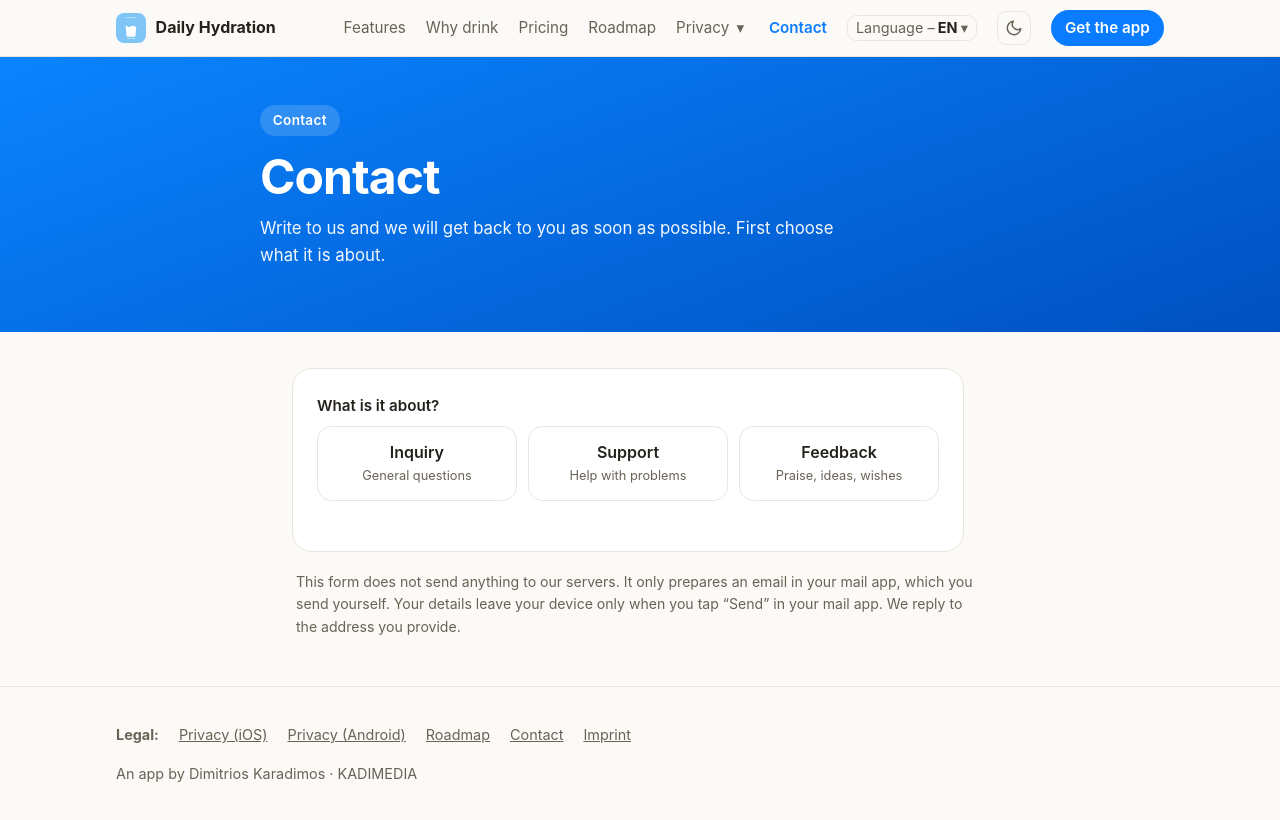
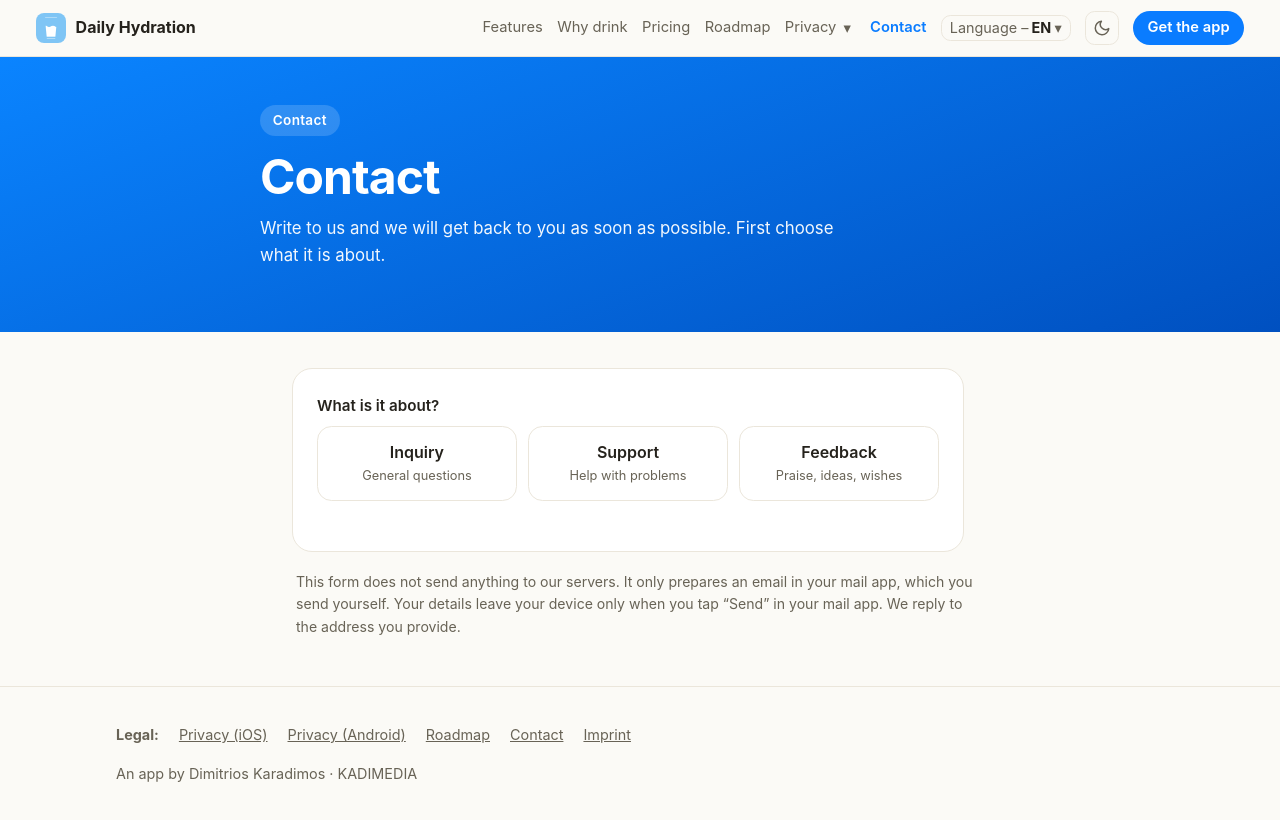
Before and after one commit to KARADIDIMI/kadimedia-apps, a plain HTML site: page contact/index.html in a window 1280 px wide. Drawn offline with Linux system fonts and the light colour scheme.

Commit message:
Add files via upload

```diff
--- a/assets/site.css
+++ b/assets/site.css
@@ -18,7 +18,7 @@ nav a { color:var(--muted); text-decoration:none; }
 nav a:hover, nav a[aria-current] { color:var(--ink); }
 nav .pill { color:#fff; background:var(--blue); padding:.35rem .9rem; border-radius:999px; font-weight:600; }
 nav .pill:hover { color:#fff; background:var(--blue-d); }
-@media (max-width:52rem) { nav a.hide-s { display:none; } }
+@media (max-width:64rem) { nav a.hide-s { display:none; } }
 .brand, nav a { white-space:nowrap; }
 @media (max-width:30rem) { nav { gap:.7rem; font-size:.88rem; } .brand { font-size:.95rem; gap:.45rem; } nav .pill { padding:.3rem .7rem; } header.top .wrap { gap:.5rem; } }
 
@@ -195,7 +195,7 @@ nav .pill { order:99; }
 .formcard .result { margin-top:1.2rem; }
 .formcard .privacy-note { margin:1.2rem .25rem 0; }
 @media (max-width:30rem) { .formcard .form { padding:1.2rem 1rem; } }
-@media (max-width:52rem) { nav .dd.hide-s { display:none; } }
+@media (max-width:64rem) { nav .dd.hide-s { display:none; } }
 
 /* ---- v3: Miobiom-style privacy document (TOC + numbered sections) ---- */
 .toc { background:var(--card); border:1px solid var(--line); border-radius:1.25rem; padding:1.2rem 1.5rem 1.3rem; margin:0 0 2.4rem; }
@@ -220,8 +220,8 @@ nav.toc { display:block; margin-left:0; font-size:1rem; }
 .mpanel a.sub { padding-left:1.2rem; font-size:.95rem; color:var(--muted); }
 .mpanel a[aria-current] { color:var(--blue); font-weight:600; }
 .mpanel a.pill { margin-top:.9rem; text-align:center; color:#fff; background:var(--blue); border:0; border-radius:999px; font-weight:700; }
-@media (min-width:52.01rem) { .mpanel { display:none !important; } }
-@media (max-width:52rem) { .burger { display:flex; } nav .pill { display:none; } header.top .wrap { justify-content:space-between; } nav { margin-left:auto; } }
+@media (min-width:64.01rem) { .mpanel { display:none !important; } }
+@media (max-width:64rem) { .burger { display:flex; } nav .pill { display:none; } header.top .wrap { justify-content:space-between; } nav { margin-left:auto; } }
 .sec address { font-style:normal; margin:0 0 1rem; }
 .sec dl { margin:0; }
 .sec dt { font-weight:600; margin-top:.9rem; }
@@ -381,7 +381,7 @@ header.top .mpanel .wrap { height:auto; flex-direction:column; align-items:stret
 @media (max-width:40rem) { .strip .sname { width:100%; } .px.sm { width:38px; height:38px; } .strip { gap:.4rem .5rem; } .strip .sf small { font-size:.55rem; } }
 
 /* header gets tighter on mid-sized screens so the extra Roadmap link still fits */
-@media (max-width:72rem) and (min-width:52.01rem) { nav { gap:.85rem; font-size:.9rem; } .brand { font-size:.95rem; } }
+@media (max-width:72rem) and (min-width:64.01rem) { nav { gap:.85rem; font-size:.9rem; } .brand { font-size:.95rem; } }
 
 /* ---- light mode: cream-white page with content areas as white cards (only when the light theme is active) ---- */
 @media (prefers-color-scheme: light) {
@@ -406,3 +406,10 @@ header.top .mpanel .wrap { height:auto; flex-direction:column; align-items:stret
 :root[data-theme="dark"] .why, :root[data-theme="dark"] .promise, :root[data-theme="dark"] .faq, :root[data-theme="dark"] .pricing, :root[data-theme="dark"] .more { padding-top:.4rem; padding-bottom:1.6rem; }
 :root[data-theme="dark"] .emotry { padding:1.2rem 1rem; }
 @media (max-width:52rem) { :root[data-theme="dark"] #features, :root[data-theme="dark"] main#content > div.wrap, :root[data-theme="dark"] .emotry, :root[data-theme="dark"] .why, :root[data-theme="dark"] .promise, :root[data-theme="dark"] .faq, :root[data-theme="dark"] .pricing, :root[data-theme="dark"] .more { margin:1rem .6rem; border-radius:1.2rem; } }
+
+/* header: wider bar, never wrap the language button or the nav items */
+header.top .wrap { max-width:78rem; }
+nav { flex-wrap:nowrap; }
+.dd.lang, .ddbtn.wide { flex-shrink:0; white-space:nowrap; }
+.ddbtn.wide .lt, .ddbtn.wide b { white-space:nowrap; }
+@media (max-width:82rem) and (min-width:64.01rem) { nav { gap:.9rem; font-size:.92rem; } }
--- a/contact/index.html
+++ b/contact/index.html
@@ -16,7 +16,7 @@
 <meta property="og:image" content="https://app.kadimedia.com/daily-hydration/assets/banner.jpg">
 <meta name="twitter:card" content="summary_large_image">
 <script>try{var t=localStorage.getItem('theme');if(t==='light'||t==='dark')document.documentElement.setAttribute('data-theme',t);}catch(e){}</script>
-<link rel="stylesheet" href="/assets/site.css?v=52cc1088">
+<link rel="stylesheet" href="/assets/site.css?v=c8992062">
 </head>
 <body>
 <a class="skip" href="#content">Skip to content</a>
```
Also changed, not shown: 404.html (+1 -1 lines), daily-hydration/datenschutz/android/index.html (+1 -1 lines), daily-hydration/datenschutz/index.html (+1 -1 lines), daily-hydration/datenschutz/ios/index.html (+1 -1 lines), daily-hydration/en/index.html (+1 -1 lines), daily-hydration/en/roadmap/index.html (+1 -1 lines), daily-hydration/index.html (+1 -1 lines), daily-hydration/privacy/android/index.html (+1 -1 lines), daily-hydration/privacy/index.html (+1 -1 lines), daily-hydration/privacy/ios/index.html (+1 -1 lines), daily-hydration/roadmap/index.html (+1 -1 lines), impressum/index.html (+1 -1 lines), imprint/index.html (+1 -1 lines), index.html (+1 -1 lines), 1 more files.
